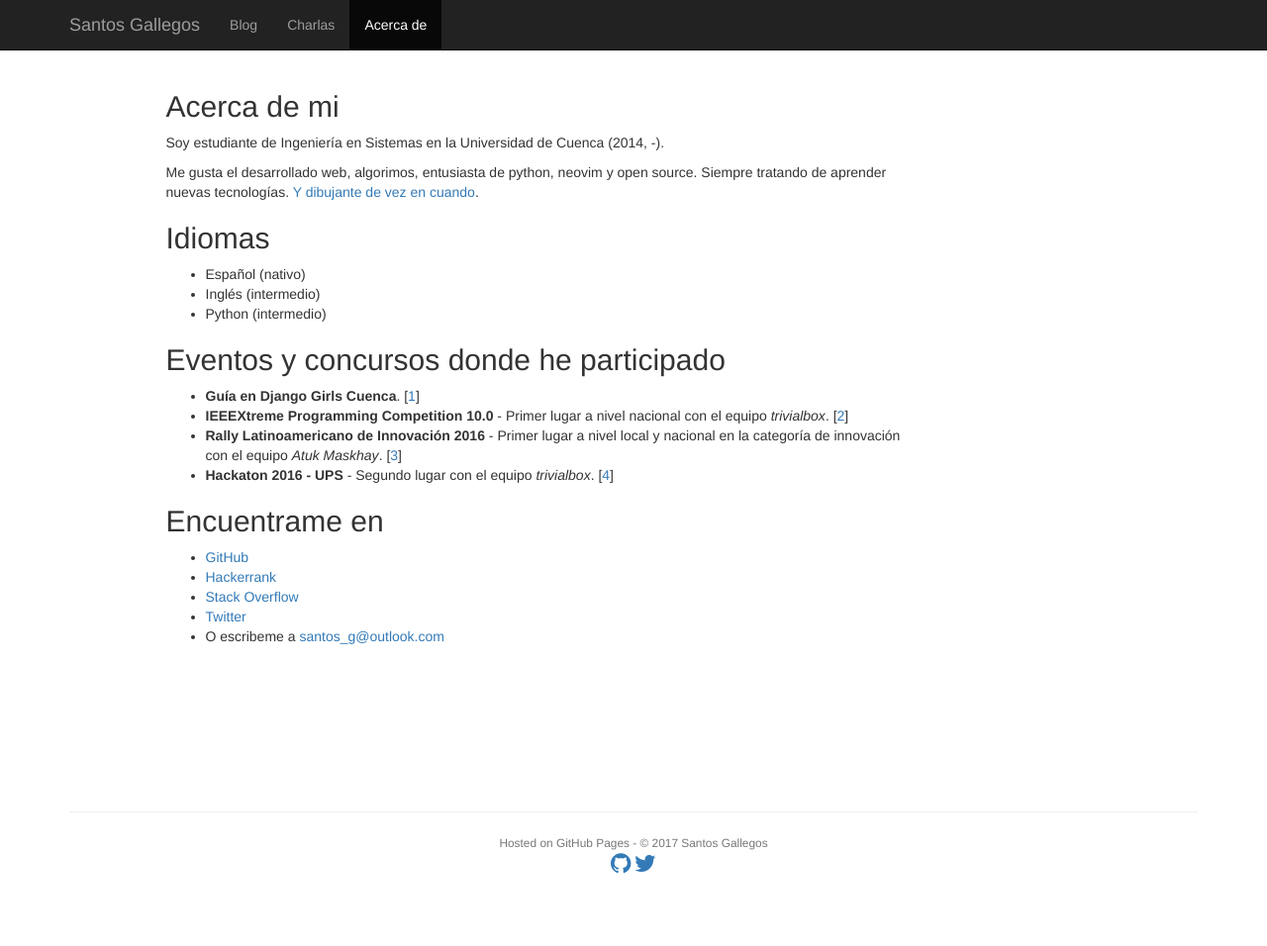
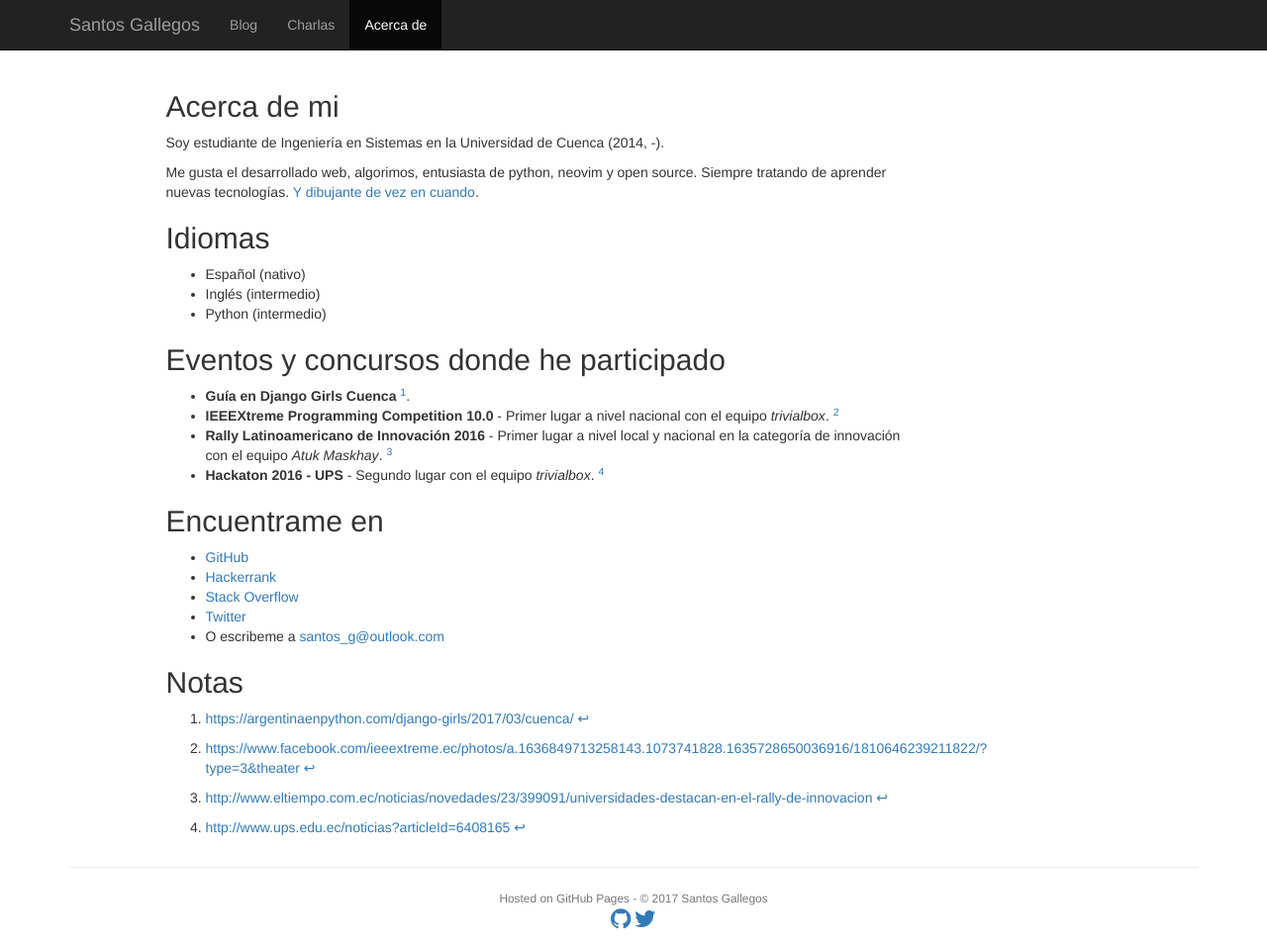
Before and after one commit to stsewd/stsewd.github.io, a Jekyll site: the page built from about.md, in a window 1280 px wide. Shown: the whole page at 99% size. Built offline with Jekyll 4.4.1, drawn with Linux system fonts in a browser that asks for light colours; before the commit the page ends 900 px from its top, so only the background shows below that.

Commit message:
Add real footnotes

```diff
--- a/about.md
+++ b/about.md
@@ -19,15 +19,15 @@
 
 ## Eventos y concursos donde he participado
 
-- **Guía en Django Girls Cuenca**. [[1]]
-- **IEEEXtreme Programming Competition 10.0** - Primer lugar a nivel nacional con el equipo _trivialbox_. [[2]]
-- **Rally Latinoamericano de Innovación 2016** - Primer lugar a nivel local y nacional en la categoría de innovación con el equipo _Atuk Maskhay_. [[3]]
-- **Hackaton 2016 - UPS** - Segundo lugar con el equipo _trivialbox_. [[4]]
+- **Guía en Django Girls Cuenca** [^1].
+- **IEEEXtreme Programming Competition 10.0** - Primer lugar a nivel nacional con el equipo _trivialbox_. [^2]
+- **Rally Latinoamericano de Innovación 2016** - Primer lugar a nivel local y nacional en la categoría de innovación con el equipo _Atuk Maskhay_. [^3]
+- **Hackaton 2016 - UPS** - Segundo lugar con el equipo _trivialbox_. [^4]
 
-[1]: <https://argentinaenpython.com/django-girls/2017/03/cuenca/>
-[2]: <https://www.facebook.com/ieeextreme.ec/photos/a.1636849713258143.1073741828.1635728650036916/1810646239211822/?type=3&theater>
-[3]: <http://www.eltiempo.com.ec/noticias/novedades/23/399091/universidades-destacan-en-el-rally-de-innovacion>
-[4]: <http://www.ups.edu.ec/noticias?articleId=6408165>
+[^1]: <https://argentinaenpython.com/django-girls/2017/03/cuenca/>
+[^2]: <https://www.facebook.com/ieeextreme.ec/photos/a.1636849713258143.1073741828.1635728650036916/1810646239211822/?type=3&theater>
+[^3]: <http://www.eltiempo.com.ec/noticias/novedades/23/399091/universidades-destacan-en-el-rally-de-innovacion>
+[^4]: <http://www.ups.edu.ec/noticias?articleId=6408165>
 
 ## Encuentrame en
 
@@ -36,3 +36,5 @@
 - [Stack Overflow](http://stackoverflow.com/users/5689214/)
 - [Twitter](http://twitter.com/stsewd)
 - O escribeme a <santos_g@outlook.com>
+
+## Notas
```
